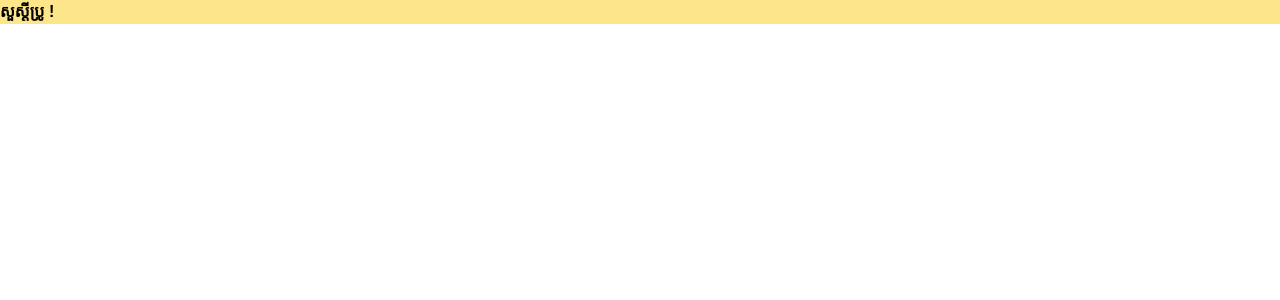
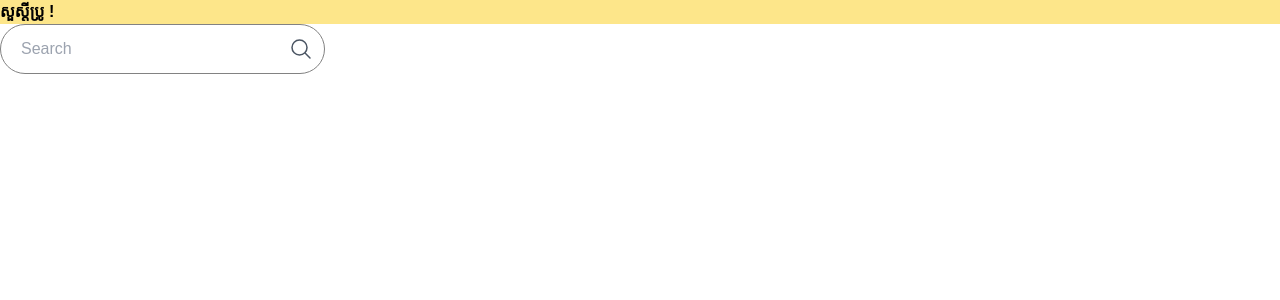
Before and after one commit to heangcode/bootcamp-3.0, a Next.js app: page / in a window 1280 px wide. Shown: the top 300 px of the page. Built offline with nearby package versions, Linux system fonts and the light colour scheme.

Commit message:
add: input component

```diff
--- a/src/app/page.tsx
+++ b/src/app/page.tsx
@@ -1,4 +1,4 @@
-import { Button, Typography } from "@/components";
+import { Button, InputSearch, Typography } from "@/components";
 import React from "react";
 
 const Homepages = () => {
@@ -12,6 +12,7 @@ const Homepages = () => {
       >
         សួស្ដីប្រូ !
       </Typography>
+      <InputSearch />
     </div>
   );
 };
--- /dev/null
+++ b/src/components/atoms/Input/InputSearch.tsx
@@ -0,0 +1,29 @@
+import React from "react";
+
+const InputSearch = () => {
+  return (
+    <div className="relative w-[325px]">
+      <input
+        className="text-black border border-[#828282] w-full h-[50px] pl-[20px] pr-[10px] py-[15px] rounded-full pr-10"
+        type="text"
+        placeholder="Search"
+      />
+      <svg
+        xmlns="http://www.w3.org/2000/svg"
+        fill="none"
+        viewBox="0 0 24 24"
+        strokeWidth={1.5}
+        stroke="currentColor"
+        className="w-6 h-6 absolute right-3 top-1/2 transform -translate-y-1/2 text-gray-600"
+      >
+        <path
+          strokeLinecap="round"
+          strokeLinejoin="round"
+          d="m21 21-5.197-5.197m0 0A7.5 7.5 0 1 0 5.196 5.196a7.5 7.5 0 0 0 10.607 10.607Z"
+        />
+      </svg>
+    </div>
+  );
+};
+
+export { InputSearch };
--- /dev/null
+++ b/src/components/atoms/Input/index.tsx
@@ -0,0 +1,2 @@
+import { InputSearch } from "./InputSearch";
+export { InputSearch };
--- a/src/components/atoms/index.ts
+++ b/src/components/atoms/index.ts
@@ -1,2 +1,3 @@
 export * from "./Button";
 export * from "./Typography";
+export * from "./Input";
```
